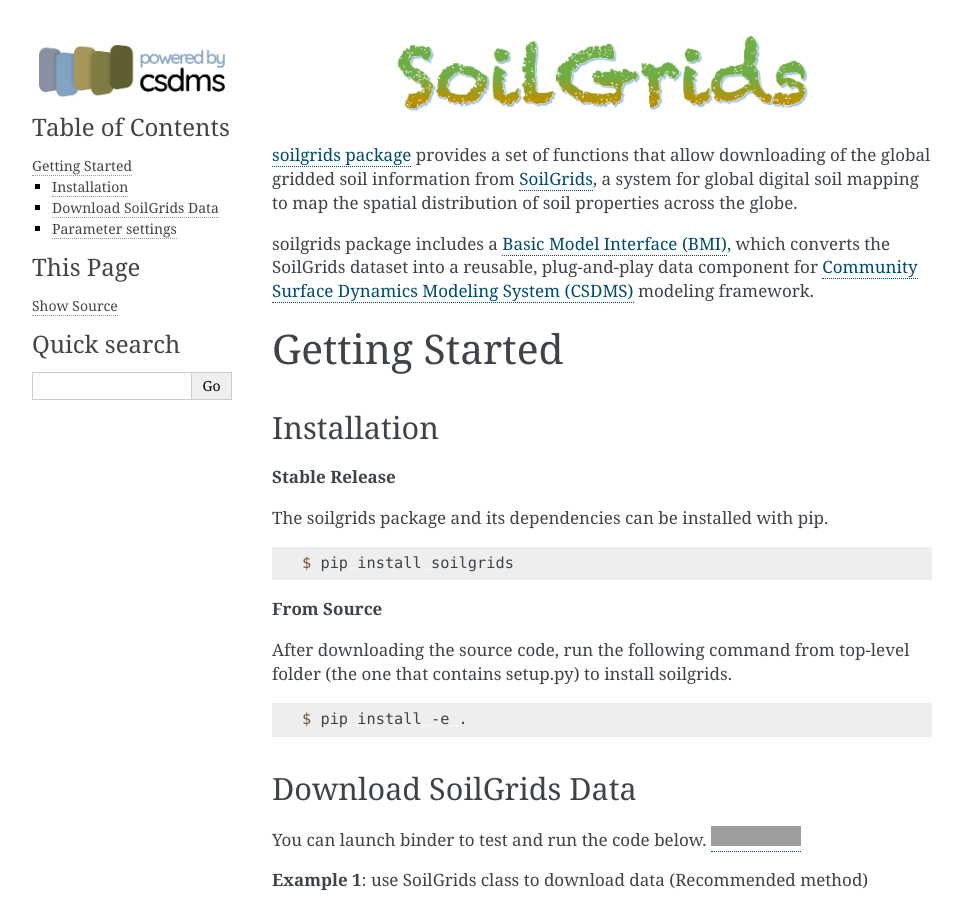
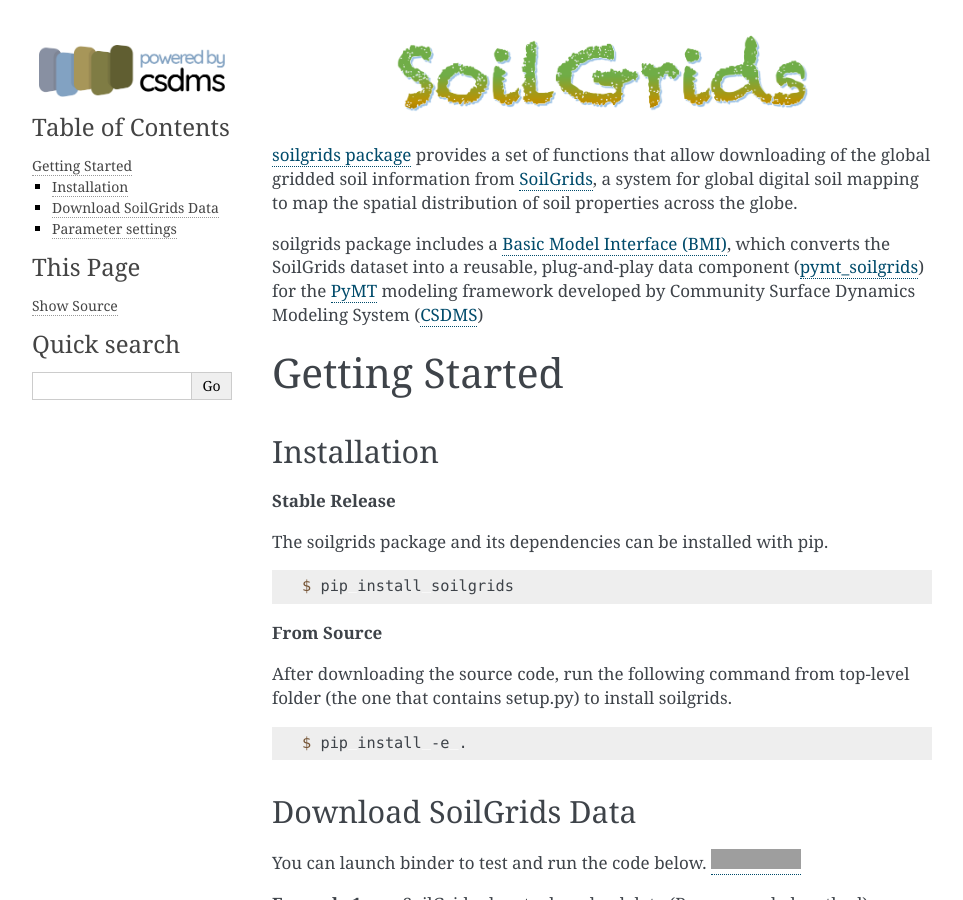
Before and after one commit to gantian127/soilgrids, a Sphinx documentation site: the page built from docs/source/index.rst, in a window 1280 px wide and 900 px high. Shown: the whole window, without its empty margins (148-1111 px from the left). Built offline with Sphinx 7.4.7, drawn with Linux system fonts in a browser that asks for light colours; grey boxes are pictures that could not be loaded.

Commit message:
docs: add pymt_soilgrids link

```diff
--- a/docs/source/index.rst
+++ b/docs/source/index.rst
@@ -10,9 +10,10 @@
 a system for global digital soil mapping to map the spatial distribution of soil properties across the globe.
 
 soilgrids package includes a `Basic Model Interface (BMI) <https://bmi.readthedocs.io/en/latest/>`_,
-which converts the SoilGrids dataset into a reusable, plug-and-play data component for
-`Community Surface Dynamics Modeling System (CSDMS) <https://csdms.colorado.edu/wiki/Main_Page>`_ modeling framework.
-
+which converts the SoilGrids dataset into a reusable,
+plug-and-play data component (`pymt_soilgrids <https://pymt-soilgrids.readthedocs.io/>`_) for
+the `PyMT <https://pymt.readthedocs.io/en/latest/?badge=latest>`_ modeling framework developed
+by Community Surface Dynamics Modeling System (`CSDMS <https://csdms.colorado.edu/wiki/Main_Page>`_)
 
 Getting Started
 ===============
```
Also changed, not shown: README.md (+8 -1 lines).
